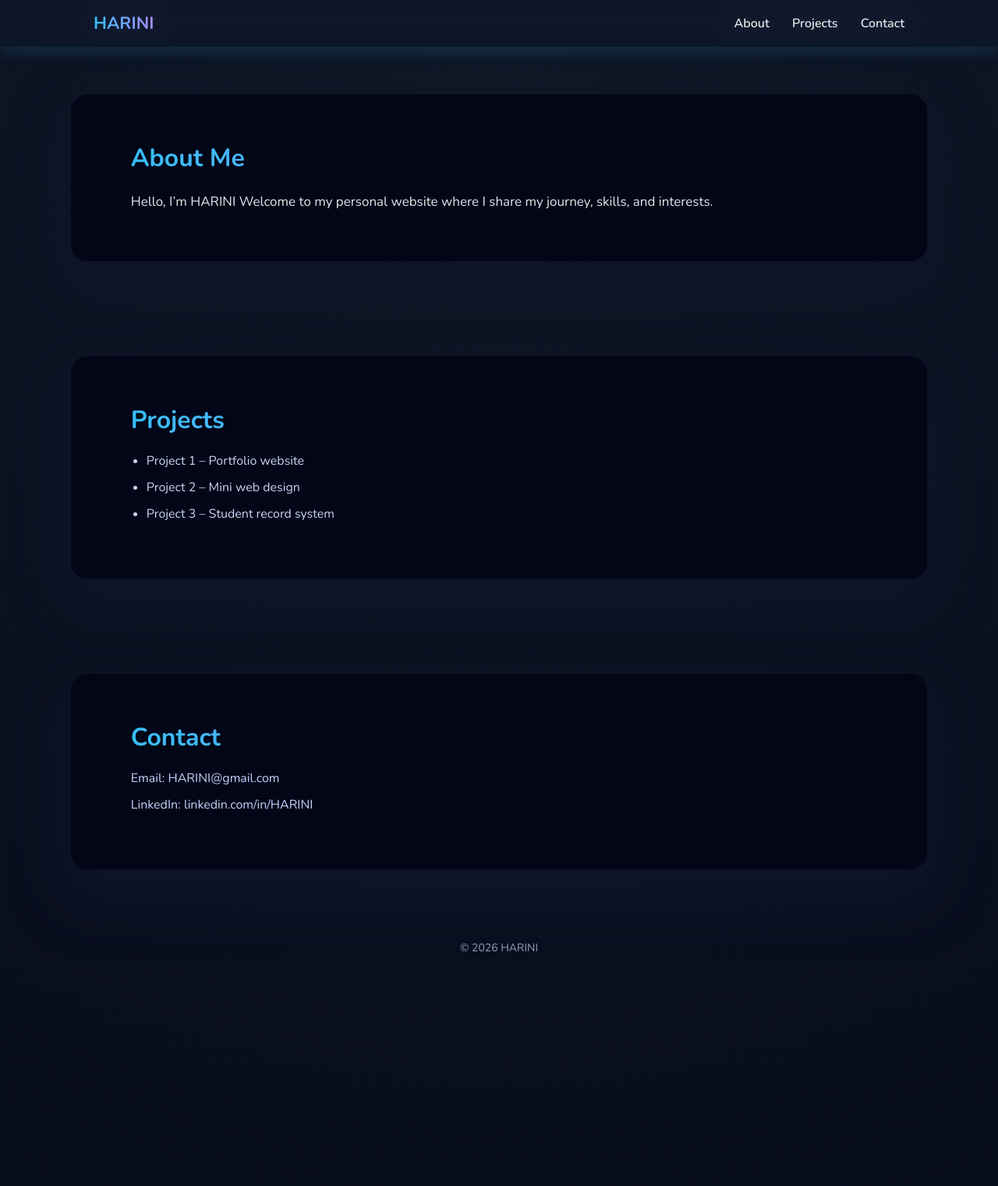
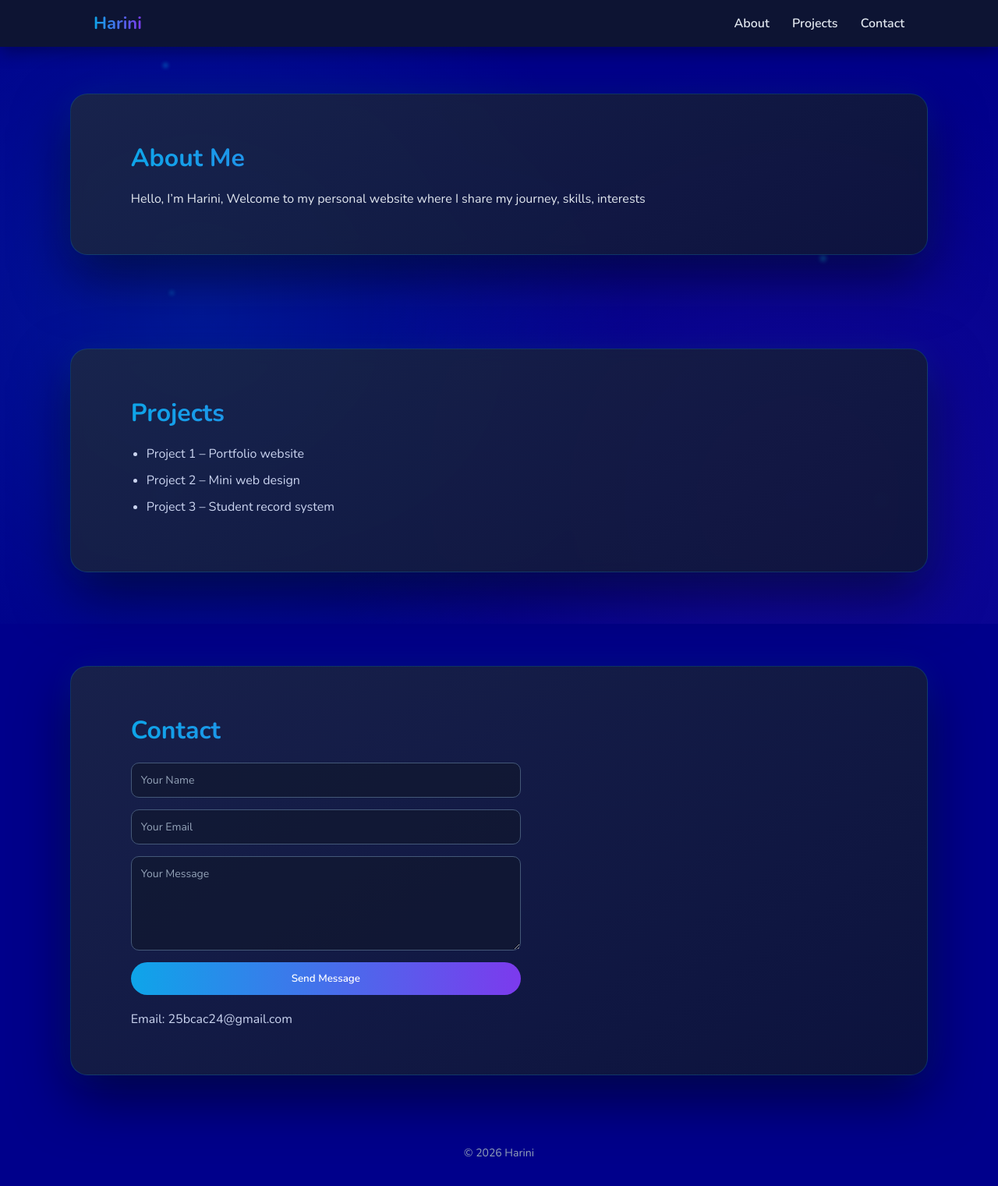
Before and after one commit to 25bcac24-harini/HARINI-WEBSITE, a plain HTML site: page index.html in a window 1280 px wide. Shown: the top 1521 px of the page at 78% size. Drawn offline with nearby package versions, Linux system fonts and the light colour scheme.

Commit message:
Update index.html

```diff
--- a/index.html
+++ b/index.html
@@ -3,12 +3,7 @@
 <head>
 <meta charset="UTF-8">
 <meta name="viewport" content="width=device-width, initial-scale=1.0">
-<title><!DOCTYPE html>
-<html lang="en">
-<head>
-<meta charset="UTF-8">
-<meta name="viewport" content="width=device-width, initial-scale=1.0">
-<title>Harini</title>
+<title>Harini | PORTFOLIO</title>
 
 <link href="https://fonts.googleapis.com/css2?family=Nunito:wght@300;400;600;700&display=swap" rel="stylesheet">
 
@@ -22,9 +17,72 @@
 }
 
 body {
-  background: radial-gradient(circle at top, #111827, #020617);
-  color: #e5e7eb;
+  background: #00008B;
+  color: #020617;
   scroll-behavior: smooth;
+  position: relative;
+  overflow-x: hidden;
+  min-height: 100vh;
+}
+
+body::before {
+  content: '';
+  position: fixed;
+  top: 0;
+  left: 0;
+  width: 100%;
+  height: 100%;
+  background: radial-gradient(circle at 20% 50%, rgba(14, 165, 233, 0.15) 0%, transparent 50%),
+              radial-gradient(circle at 80% 80%, rgba(124, 58, 237, 0.15) 0%, transparent 50%);
+  pointer-events: none;
+  z-index: 1;
+}
+
+/* PARTICLE EFFECT */
+.particle {
+  position: fixed;
+  pointer-events: none;
+  z-index: 1;
+}
+
+.particle::before {
+  content: '';
+  position: absolute;
+  width: 100%;
+  height: 100%;
+  background: radial-gradient(circle, rgba(14, 165, 233, 0.8), transparent);
+  border-radius: 50%;
+  filter: blur(3px);
+}
+
+.particle-1 { animation: float1 20s infinite; }
+.particle-2 { animation: float2 25s infinite; }
+.particle-3 { animation: float3 30s infinite; }
+.particle-4 { animation: float1 22s infinite reverse; }
+.particle-5 { animation: float2 28s infinite reverse; }
+
+@keyframes float1 {
+  0% { transform: translate(0, 0) scale(1); opacity: 0; }
+  10% { opacity: 1; }
+  50% { transform: translate(100px, -100px) scale(0.8); }
+  90% { opacity: 1; }
+  100% { transform: translate(0, 200px) scale(1); opacity: 0; }
+}
+
+@keyframes float2 {
+  0% { transform: translate(50px, -50px) scale(0.8); opacity: 0; }
+  10% { opacity: 1; }
+  50% { transform: translate(-80px, 100px) scale(1); }
+  90% { opacity: 1; }
+  100% { transform: translate(50px, 250px) scale(0.8); opacity: 0; }
+}
+
+@keyframes float3 {
+  0% { transform: translate(-100px, 0) scale(1); opacity: 0; }
+  10% { opacity: 1; }
+  50% { transform: translate(120px, 150px) scale(0.9); }
+  90% { opacity: 1; }
+  100% { transform: translate(-100px, 300px) scale(1); opacity: 0; }
 }
 
 /* HEADER */
@@ -32,9 +90,9 @@ header {
   position: fixed;
   top: 0;
   width: 100%;
-  background: rgba(15, 23, 42, 0.85);
+  background: rgba(15, 23, 42, 0.9);
   backdrop-filter: blur(12px);
-  box-shadow: 0 8px 20px rgba(56,189,248,0.08);
+  box-shadow: 0 8px 20px rgba(0,0,0,0.3);
   z-index: 1000;
 }
 
@@ -50,7 +108,7 @@ header {
 .navbar h1 {
   font-size: 22px;
   font-weight: 700;
-  background: linear-gradient(90deg, #38bdf8, #a78bfa);
+  background: linear-gradient(90deg, #0ea5e9, #7c3aed);
   -webkit-background-clip: text;
   -webkit-text-fill-color: transparent;
 }
@@ -59,7 +117,7 @@ header {
   margin-left: 25px;
   text-decoration: none;
   font-weight: 600;
-  color: #e5e7eb;
+  color: #e2e8f0;
   position: relative;
   transition: 0.3s;
 }
@@ -71,7 +129,7 @@ header {
   height: 2px;
   left: 0;
   bottom: -6px;
-  background: linear-gradient(90deg, #38bdf8, #a78bfa);
+  background: linear-gradient(90deg, #0ea5e9, #7c3aed);
   transition: 0.3s;
 }
 
@@ -84,13 +142,16 @@ section {
   max-width: 1100px;
   margin: 120px auto 60px;
   padding: 60px 6%;
-  background: linear-gradient(145deg, #020617, #020617);
+  background: linear-gradient(145deg, rgba(30, 41, 59, 0.8), rgba(15, 23, 42, 0.8));
   border-radius: 22px;
-  box-shadow: 0 30px 70px rgba(15,23,42,0.9);
-  border: 1px solid rgba(148,163,184,0.08);
+  box-shadow: 0 30px 70px rgba(0,0,0,0.5), 0 0 40px rgba(14, 165, 233, 0.1);
+  border: 1px solid rgba(14, 165, 233, 0.2);
   opacity: 0;
   transform: translateY(40px);
   transition: 0.8s ease;
+  backdrop-filter: blur(10px);
+  position: relative;
+  z-index: 10;
 }
 
 section.show {
@@ -101,8 +162,14 @@ section.show {
 section h2 {
   font-size: 32px;
   margin-bottom: 20px;
-  background: linear-gradient(90deg, #38bdf8, #a78bfa);
+  background: linear-gradient(90deg, #0ea5e9, #7c3aed);
   -webkit-background-clip: text;
+  -webkit-text-fill-color: transparent;
+}
+
+section p, section li {
+  color: #e2e8f0;
+}
   -webkit-text-fill-color: transparent;
 }
 
@@ -111,6 +178,7 @@ section h2 {
   max-width: 750px;
   font-size: 17px;
   line-height: 1.8;
+  color: #e2e8f0;
 }
 
 /* PROJECTS */
@@ -121,13 +189,53 @@ section h2 {
 
 #projects li {
   margin-bottom: 12px;
-  color: #cbd5f5;
+  color: #cbd5f0;
 }
 
-/* CONTACT */
+/* CONTACT FORM */
+#contact form {
+  margin-top: 20px;
+  display: flex;
+  flex-direction: column;
+  gap: 15px;
+  max-width: 500px;
+}
+
+#contact input,
+#contact textarea {
+  padding: 12px;
+  border-radius: 10px;
+  border: 1px solid #445878;
+  outline: none;
+  font-size: 14px;
+  background: rgba(15, 23, 42, 0.6);
+  color: #e2e8f0;
+}
+
+#contact input::placeholder,
+#contact textarea::placeholder {
+  color: #94a3b8;
+}
+
+#contact button {
+  padding: 12px;
+  border: none;
+  border-radius: 25px;
+  background: linear-gradient(90deg, #0ea5e9, #7c3aed);
+  color: white;
+  font-weight: 600;
+  cursor: pointer;
+  transition: 0.3s;
+}
+
+#contact button:hover {
+  transform: scale(1.05);
+  box-shadow: 0 0 20px rgba(14, 165, 233, 0.5);
+}
+
 #contact p {
-  margin-bottom: 12px;
-  color: #c7d2fe;
+  margin-top: 20px;
+  color: #cbd5f0;
 }
 
 /* FOOTER */
@@ -136,6 +244,8 @@ footer {
   padding: 30px 20px;
   color: #94a3b8;
   font-size: 14px;
+  position: relative;
+  z-index: 10;
 }
 
 /* RESPONSIVE */
@@ -154,9 +264,16 @@ footer {
 
 <body>
 
+<!-- PARTICLES -->
+<div class="particle particle-1" style="width: 8px; height: 8px; left: 10%; top: 20%;"></div>
+<div class="particle particle-2" style="width: 6px; height: 6px; left: 20%; top: 40%;"></div>
+<div class="particle particle-3" style="width: 10px; height: 10px; left: 80%; top: 30%;"></div>
+<div class="particle particle-4" style="width: 7px; height: 7px; left: 15%; top: 60%;"></div>
+<div class="particle particle-5" style="width: 9px; height: 9px; left: 85%; top: 50%;"></div>
+
 <header>
   <nav class="navbar">
-    <h1>HARINI</h1>
+    <h1>Harini</h1>
     <div class="nav-links">
       <a href="#about">About</a>
       <a href="#projects">Projects</a>
@@ -168,8 +285,8 @@ footer {
 <section id="about">
   <h2>About Me</h2>
   <p>
-    Hello, I’m HARINI Welcome to my personal website where I share my journey,
-    skills, and interests.
+    Hello, I’m Harini, Welcome to my personal website where I share my journey,
+    skills, interests
   </p>
 </section>
 
@@ -184,15 +301,24 @@ footer {
 
 <section id="contact">
   <h2>Contact</h2>
-  <p>Email: HARINI@gmail.com</p>
-  <p>LinkedIn: linkedin.com/in/HARINI</p>
+
+  <form id="contact-form" action="https://formspree.io/f/link" method="POST">
+    <input type="text" name="name" placeholder="Your Name" required>
+    <input type="email" name="email" placeholder="Your Email" required>
+    <textarea name="message" rows="5" placeholder="Your Message" required></textarea>
+
+    <button type="submit">Send Message</button>
+  </form>
+
+  <p>Email: 25bcac24@gmail.com</p>
 </section>
 
 <footer>
-  © 2026 HARINI
+  © 2026 Harini
 </footer>
 
 <script>
+/* SCROLL ANIMATION */
 const sections = document.querySelectorAll("section");
 const observer = new IntersectionObserver(entries => {
   entries.forEach(entry => {
@@ -203,204 +329,34 @@ const observer = new IntersectionObserver(entries => {
 }, { threshold: 0.2 });
 
 sections.forEach(section => observer.observe(section));
-</script>
 
-</body>
-</html></title>
+/* FORM SUBMISSION */
+const form = document.getElementById("contact-form");
 
-<link href="https://fonts.googleapis.com/css2?family=Nunito:wght@300;400;600;700&display=swap" rel="stylesheet">
+form.addEventListener("submit", async (e) => {
+  e.preventDefault();
 
-<style>
-/* RESET */
-* {
-  margin: 0;
-  padding: 0;
-  box-sizing: border-box;
-  font-family: 'Nunito', sans-serif;
-}
+  const formData = new FormData(form);
 
-body {
-  background: radial-gradient(circle at top, #111827, #020617);
-  color: #e5e7eb;
-  scroll-behavior: smooth;
-}
+  try {
+    const res = await fetch("https://formspree.io/f/xdawqbdk", {
+      method: "POST",
+      body: formData,
+      headers: {
+        'Accept': 'application/json'
+      }
+    });
 
-/* HEADER */
-header {
-  position: fixed;
-  top: 0;
-  width: 100%;
-  background: rgba(15, 23, 42, 0.85);
-  backdrop-filter: blur(12px);
-  box-shadow: 0 8px 20px rgba(56,189,248,0.08);
-  z-index: 1000;
-}
-
-.navbar {
-  max-width: 1100px;
-  margin: auto;
-  padding: 15px 30px;
-  display: flex;
-  justify-content: space-between;
-  align-items: center;
-}
-
-.navbar h1 {
-  font-size: 22px;
-  font-weight: 700;
-  background: linear-gradient(90deg, #38bdf8, #a78bfa);
-  -webkit-background-clip: text;
-  -webkit-text-fill-color: transparent;
-}
-
-.nav-links a {
-  margin-left: 25px;
-  text-decoration: none;
-  font-weight: 600;
-  color: #e5e7eb;
-  position: relative;
-  transition: 0.3s;
-}
-
-.nav-links a::after {
-  content: '';
-  position: absolute;
-  width: 0%;
-  height: 2px;
-  left: 0;
-  bottom: -6px;
-  background: linear-gradient(90deg, #38bdf8, #a78bfa);
-  transition: 0.3s;
-}
-
-.nav-links a:hover::after {
-  width: 100%;
-}
-
-/* SECTION BASE */
-section {
-  max-width: 1100px;
-  margin: 120px auto 60px;
-  padding: 60px 6%;
-  background: linear-gradient(145deg, #020617, #020617);
-  border-radius: 22px;
-  box-shadow: 0 30px 70px rgba(15,23,42,0.9);
-  border: 1px solid rgba(148,163,184,0.08);
-  opacity: 0;
-  transform: translateY(40px);
-  transition: 0.8s ease;
-}
-
-section.show {
-  opacity: 1;
-  transform: translateY(0);
-}
-
-section h2 {
-  font-size: 32px;
-  margin-bottom: 20px;
-  background: linear-gradient(90deg, #38bdf8, #a78bfa);
-  -webkit-background-clip: text;
-  -webkit-text-fill-color: transparent;
-}
-
-/* ABOUT */
-#about p {
-  max-width: 750px;
-  font-size: 17px;
-  line-height: 1.8;
-}
-
-/* PROJECTS */
-#projects ul {
-  margin-top: 15px;
-  padding-left: 20px;
-}
-
-#projects li {
-  margin-bottom: 12px;
-  color: #cbd5f5;
-}
-
-/* CONTACT */
-#contact p {
-  margin-bottom: 12px;
-  color: #c7d2fe;
-}
-
-/* FOOTER */
-footer {
-  text-align: center;
-  padding: 30px 20px;
-  color: #94a3b8;
-  font-size: 14px;
-}
-
-/* RESPONSIVE */
-@media (max-width: 768px) {
-  .navbar {
-    flex-direction: column;
-    gap: 10px;
+    if (res.ok) {
+      alert("Message sent successfully!");
+      form.reset();
+    } else {
+      alert("Failed to send message");
+    }
+  } catch (err) {
+    alert("Error sending message");
   }
-
-  section {
-    padding: 40px 20px;
-  }
-}
-</style>
-</head>
-
-<body>
-
-<header>
-  <nav class="navbar">
-    <h1>HARINI</h1>
-    <div class="nav-links">
-      <a href="#about">About</a>
-      <a href="#projects">Projects</a>
-      <a href="#contact">Contact</a>
-    </div>
-  </nav>
-</header>
-
-<section id="about">
-  <h2>About Me</h2>
-  <p>
-    Hello, I’m HARINI Welcome to my personal website where I share my journey,
-    skills, and interests.
-  </p>
-</section>
-
-<section id="projects">
-  <h2>Projects</h2>
-  <ul>
-    <li>Project 1 – Portfolio website</li>
-    <li>Project 2 – Mini web design</li>
-    <li>Project 3 – Student record system</li>
-  </ul>
-</section>
-
-<section id="contact">
-  <h2>Contact</h2>
-  <p>Email: HARINI@gmail.com</p>
-  <p>LinkedIn: linkedin.com/in/HARINI</p>
-</section>
-
-<footer>
-  © 2026 HARINI
-</footer>
-
-<script>
-const sections = document.querySelectorAll("section");
-const observer = new IntersectionObserver(entries => {
-  entries.forEach(entry => {
-    if (entry.isIntersecting) {
-      entry.target.classList.add("show");
-    }
-  });
-}, { threshold: 0.2 });
-
-sections.forEach(section => observer.observe(section));
+});
 </script>
 
 </body>
```
